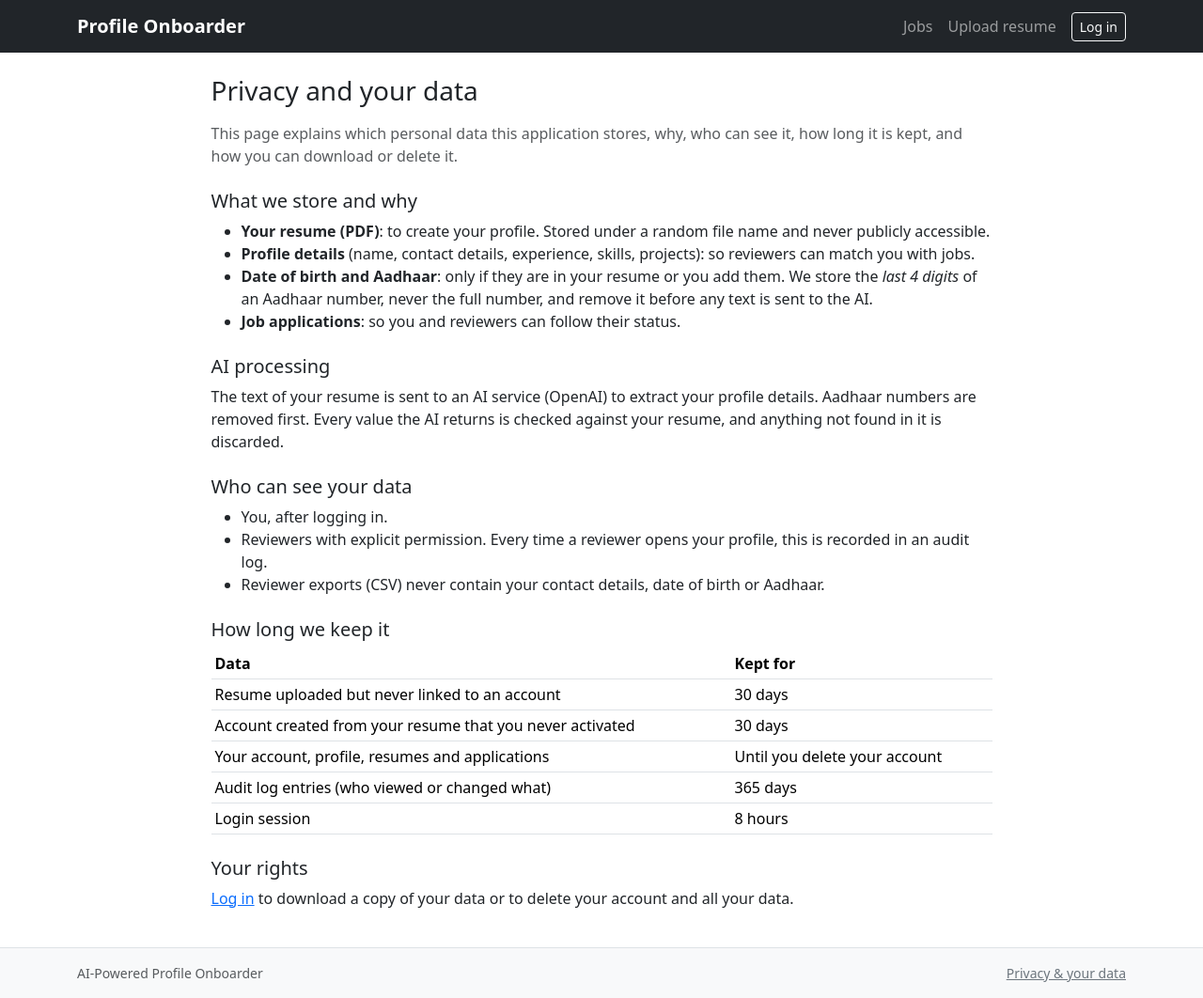
After one commit to UpparaAbhilash/ai-profile-onboarder, a Django app: page /accounts/privacy/ in a window 1280 px wide. The commit adds this page. Shown: the whole page at 94% size. Run offline with Django 5.2, Linux system fonts and the light colour scheme; parts of the project's set-up code (start-up, migrations or seed data) failed here and were passed over.

Commit message:
Phase 12C2: privacy page, data export and account deletion

```diff
--- /dev/null
+++ b/accounts/services/data_export.py
@@ -0,0 +1,73 @@
+"""GDPR right of access (Art. 15) and portability (Art. 20):
+everything we store about one user, as machine-readable JSON."""
+import json
+
+from django.core.serializers.json import DjangoJSONEncoder
+from django.utils import timezone
+
+from jobs.models import Application
+from profiles.models import JobSeekerProfile
+
+PROFILE_FIELDS = [
+    "first_name", "last_name", "surname", "phone", "date_of_birth", "aadhaar_last4",
+    "experience_type", "total_experience_months", "current_company", "professional_role",
+    "experience_summary", "current_city", "preferred_locations", "preferred_roles",
+    "status", "score", "score_breakdown", "created_at", "updated_at",
+]
+PROJECT_FIELDS = ["title", "description", "role", "activities", "start_date", "end_date"]
+ACHIEVEMENT_FIELDS = ["kind", "title", "issuer", "year"]
+HISTORY_FIELDS = ["from_status", "to_status", "note", "created_at"]
+RESUME_FIELDS = [
+    "original_filename", "status", "page_count", "created_at", "parsed_at",
+    "extracted_text", "parsed_data", "error_message",
+]
+NOT_INCLUDED = [
+    "Uploaded PDF files: download them from each resume page.",
+    "Your password: it is stored only as a one-way hash and cannot be exported.",
+    "Reviewer activity logs: they contain other people's data (reviewers' accounts, IP addresses).",
+]
+
+
+def pick(obj, fields) -> dict:
+    return {field: getattr(obj, field) for field in fields}
+
+
+def build_export(user) -> dict:
+    data = {
+        "export_created_at": timezone.now(),
+        "account": pick(user, ["email", "first_name", "last_name", "date_joined", "last_login"]),
+        "profile": None,
+        "resumes": [pick(resume, RESUME_FIELDS) for resume in user.resumes.all()],
+        "applications": [],
+        "not_included": NOT_INCLUDED,
+    }
+    profile = (
+        JobSeekerProfile.objects.filter(user=user)
+        .prefetch_related("skills", "projects", "achievements", "status_history")
+        .first()
+    )
+    if profile:
+        data["profile"] = {
+            **pick(profile, PROFILE_FIELDS),
+            "skills": sorted(skill.name for skill in profile.skills.all()),
+            "projects": [pick(project, PROJECT_FIELDS) for project in profile.projects.all()],
+            "achievements": [pick(item, ACHIEVEMENT_FIELDS) for item in profile.achievements.all()],
+            "status_history": [pick(entry, HISTORY_FIELDS) for entry in profile.status_history.all()],
+        }
+        data["applications"] = [
+            {
+                "job_title": application.job.title,
+                "company": application.job.company,
+                "status": application.status,
+                "cover_note": application.cover_note,
+                "applied_at": application.applied_at,
+                "updated_at": application.updated_at,
+            }
+            for application in Application.objects.filter(candidate=profile).select_related("job")
+        ]
+    return data
+
+
+def export_as_json(user) -> str:
+    # DjangoJSONEncoder turns dates and datetimes into ISO 8601 text.
+    return json.dumps(build_export(user), cls=DjangoJSONEncoder, indent=2, ensure_ascii=False)
--- /dev/null
+++ b/accounts/templates/accounts/privacy.html
@@ -0,0 +1,65 @@
+{% extends "base.html" %}
+
+{% block title %}Privacy · Profile Onboarder{% endblock %}
+
+{% block content %}
+<div class="row justify-content-center">
+    <div class="col-lg-9">
+        <h1 class="h3 mb-3">Privacy and your data</h1>
+        <p class="text-muted">
+            This page explains which personal data this application stores, why, who can see it,
+            how long it is kept, and how you can download or delete it.
+        </p>
+
+        <h2 class="h5 mt-4">What we store and why</h2>
+        <ul>
+            <li><strong>Your resume (PDF)</strong>: to create your profile. Stored under a random file name and never publicly accessible.</li>
+            <li><strong>Profile details</strong> (name, contact details, experience, skills, projects): so reviewers can match you with jobs.</li>
+            <li><strong>Date of birth and Aadhaar</strong>: only if they are in your resume or you add them. We store the <em>last 4 digits</em> of an Aadhaar number, never the full number, and remove it before any text is sent to the AI.</li>
+            <li><strong>Job applications</strong>: so you and reviewers can follow their status.</li>
+        </ul>
+
+        <h2 class="h5 mt-4">AI processing</h2>
+        <p>
+            The text of your resume is sent to an AI service (OpenAI) to extract your profile details.
+            Aadhaar numbers are removed first. Every value the AI returns is checked against your resume,
+            and anything not found in it is discarded.
+        </p>
+
+        <h2 class="h5 mt-4">Who can see your data</h2>
+        <ul>
+            <li>You, after logging in.</li>
+            <li>Reviewers with explicit permission. Every time a reviewer opens your profile, this is recorded in an audit log.</li>
+            <li>Reviewer exports (CSV) never contain your contact details, date of birth or Aadhaar.</li>
+        </ul>
+
+        <h2 class="h5 mt-4">How long we keep it</h2>
+        <table class="table table-sm">
+            <thead>
+                <tr><th>Data</th><th>Kept for</th></tr>
+            </thead>
+            <tbody>
+                <tr><td>Resume uploaded but never linked to an account</td><td>{{ unclaimed_days }} days</td></tr>
+                <tr><td>Account created from your resume that you never activated</td><td>{{ unclaimed_days }} days</td></tr>
+                <tr><td>Your account, profile, resumes and applications</td><td>Until you delete your account</td></tr>
+                <tr><td>Audit log entries (who viewed or changed what)</td><td>{{ audit_days }} days</td></tr>
+                <tr><td>Login session</td><td>{{ session_hours }} hours</td></tr>
+            </tbody>
+        </table>
+
+        <h2 class="h5 mt-4">Your rights</h2>
+        {% if user.is_authenticated %}
+            <div class="d-flex flex-wrap gap-2">
+                <a class="btn btn-outline-primary" href="{% url 'accounts:my_data' %}">Download my data (JSON)</a>
+                <a class="btn btn-outline-danger" href="{% url 'accounts:delete_account' %}">Delete my account</a>
+            </div>
+            <p class="small text-muted mt-2">You can also correct your details at any time on your profile page.</p>
+        {% else %}
+            <p>
+                <a href="{% url 'accounts:login' %}">Log in</a> to download a copy of your data
+                or to delete your account and all your data.
+            </p>
+        {% endif %}
+    </div>
+</div>
+{% endblock %}
--- a/accounts/urls.py
+++ b/accounts/urls.py
@@ -10,6 +10,9 @@ app_name = "accounts"
 
 urlpatterns = [
     path("login/", views.ThrottledLoginView.as_view(), name="login"),
+    path("privacy/", views.privacy, name="privacy"),
+    path("my-data/", views.download_my_data, name="my_data"),
+    path("delete/", views.delete_my_account, name="delete_account"),
     path("logout/", auth_views.LogoutView.as_view(), name="logout"),
     path(
         "password-reset/",
--- a/accounts/views.py
+++ b/accounts/views.py
@@ -1,9 +1,22 @@
-"""Account views. Login/logout/reset use Django's secure built-in views."""
+"""Account views: login with rate limiting, set-password links, privacy and data rights."""
+from django.conf import settings
 from django.contrib import messages
+from django.contrib.auth import logout
 from django.contrib.auth import views as auth_views
+from django.contrib.auth.decorators import login_required
+from django.http import HttpResponse
+from django.shortcuts import redirect, render
 from django.urls import reverse_lazy
+from django.utils import timezone
+from django.views.decorators.cache import never_cache
+from django.views.decorators.http import require_GET, require_http_methods
 
+from dashboard.models import AuditLog
+
+from .forms import DeleteAccountForm
+from .services.data_export import export_as_json
 from .services.login_throttle import LOCKOUT_MESSAGE, client_ip, is_locked
+from .services.privacy import delete_account
 
 
 class ThrottledLoginView(auth_views.LoginView):
@@ -31,3 +44,47 @@ class SetPasswordView(auth_views.PasswordResetConfirmView):
         response = super().form_valid(form)
         messages.success(self.request, "Your password is set and you are logged in.")
         return response
+
+
+@require_GET
+def privacy(request):
+    return render(request, "accounts/privacy.html", {
+        "unclaimed_days": settings.UNCLAIMED_DATA_RETENTION_DAYS,
+        "audit_days": settings.AUDIT_LOG_RETENTION_DAYS,
+        "session_hours": settings.SESSION_COOKIE_AGE // 3600,
+    })
+
+
+@login_required
+@never_cache
+@require_GET
+def download_my_data(request):
+    """GDPR Art. 15/20: a JSON copy of everything stored about the logged-in user."""
+    content = export_as_json(request.user)
+    AuditLog.objects.create(
+        actor=request.user, action="data.exported", ip_address=client_ip(request)
+    )
+    response = HttpResponse(content, content_type="application/json; charset=utf-8")
+    response["Content-Disposition"] = (
+        f'attachment; filename="my-data-{timezone.localdate():%Y-%m-%d}.json"'
+    )
+    return response
+
+
+@login_required
+@never_cache
+@require_http_methods(["GET", "POST"])
+def delete_my_account(request):
+    """GDPR Art. 17: the user deletes their account and all their data."""
+    user = request.user
+    if user.is_superuser:
+        messages.error(request, "Administrator accounts cannot be deleted here.")
+        return redirect("accounts:privacy")
+
+    form = DeleteAccountForm(user, request.POST or None)
+    if request.method == "POST" and form.is_valid():
+        logout(request)  # end the session first
+        delete_account(user, reason="user_request")
+        messages.success(request, "Your account and all your data have been deleted.")
+        return redirect("home")
+    return render(request, "accounts/delete_account.html", {"form": form})
--- a/templates/base.html
+++ b/templates/base.html
@@ -79,7 +79,10 @@
     </main>
 
     <footer class="bg-light border-top py-3 mt-auto">
-        <div class="container text-muted small">AI-Powered Profile Onboarder</div>
+        <div class="container text-muted small d-flex justify-content-between">
+            <span>AI-Powered Profile Onboarder</span>
+            <a class="link-secondary" href="{% url 'accounts:privacy' %}">Privacy &amp; your data</a>
+        </div>
     </footer>
 
     <script src="https://cdn.jsdelivr.net/npm/bootstrap@5.3.3/dist/js/bootstrap.bundle.min.js"></script>
```
Also changed, not shown: accounts/forms.py (+25 -0 lines), accounts/templates/accounts/delete_account.html (added, +45 -0 lines), accounts/tests_data_rights.py (added, +109 -0 lines), README.md.
